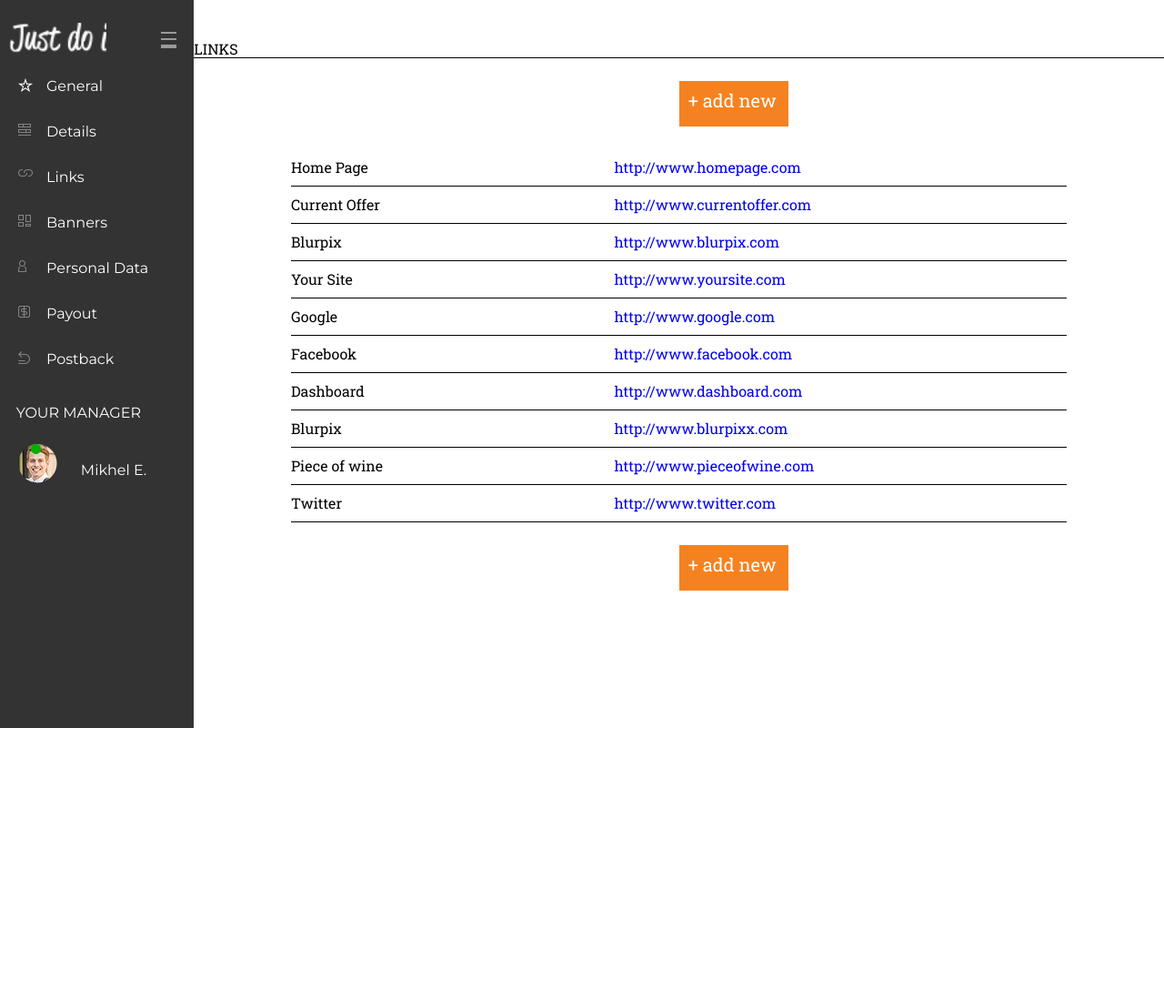
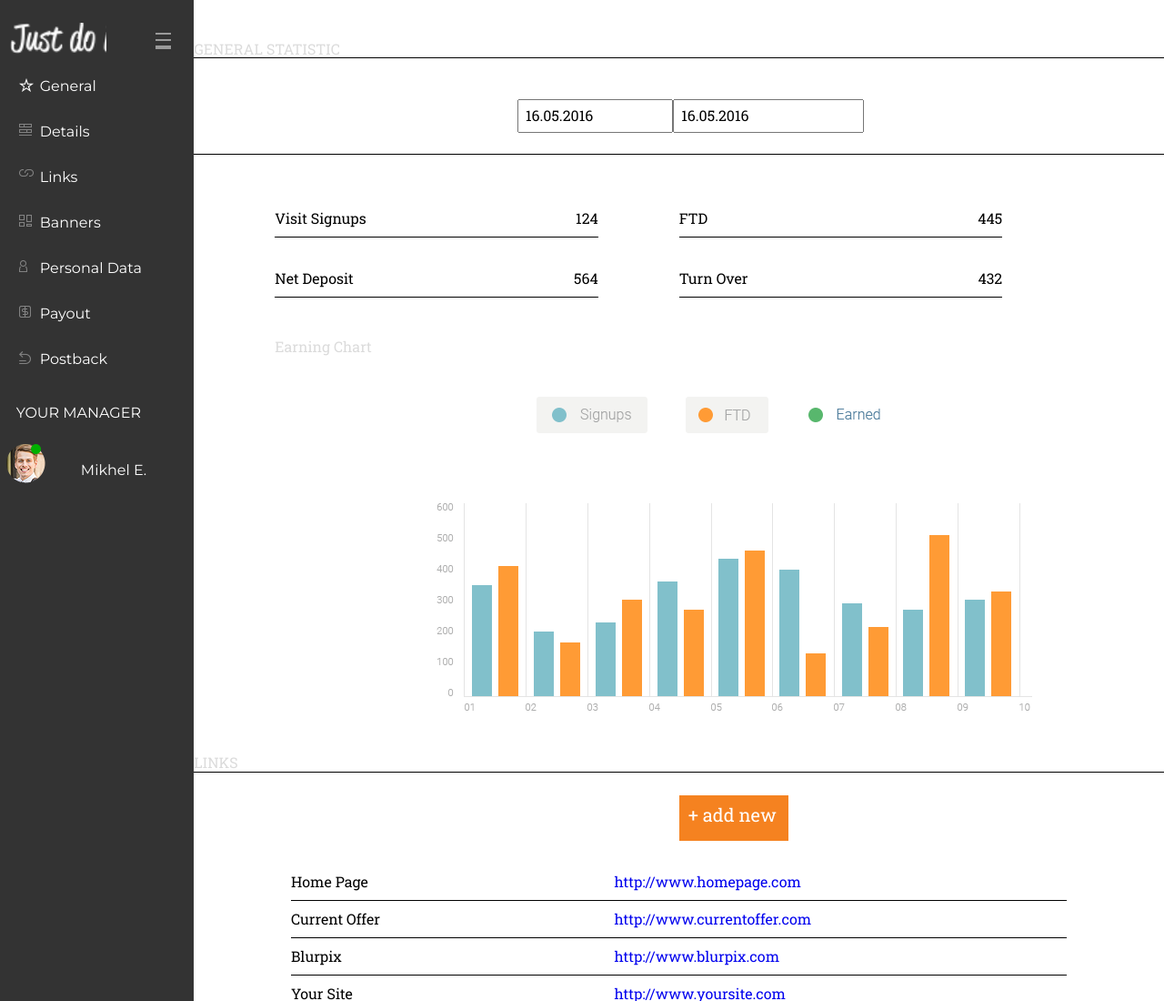
Before and after one commit to przemo88/projekt_indywidualny, a website: page index.html in a window 1280 px wide. Shown: the top 1100 px of the page at 91% size. Before the commit the page ends 800 px from the top, so only its background shows below. Drawn offline with Linux system fonts and the light colour scheme; a web font is replaced by a local one.

Commit message:
18.11.18

```diff
--- a/index.html
+++ b/index.html
@@ -26,6 +26,7 @@
 					<div class="col-l-12 personal">Personal Data</div>
 					<div class="col-l-12 payout">Payout</div>
 					<div class="col-l-12 postback">Postback</div>
+
 				</div>
 
 				<div class="row">
@@ -37,66 +38,113 @@
 					</div>
 
 					<div class="col-l-7 mt-1 online mt-4 col-offset-l-1">Mikhel E. </div>
-
-
-
 				</div>
 			</div>
 
+			</div>
+
+
+			<div class="col-l-10 border-bottom mt-4 roboto silver">GENERAL STATISTIC</div>
+
+		<div class="col-l-10">
+
+		<div class="col-offset-l-4 mt-4"><input type="text" value="16.05.2016" class="input-form roboto col-l-4"><input type="text" value="16.05.2016"  class="input-form roboto col-l-5">
+
 		</div>
 
-			<div class="roboto">
+		<div class="border-bottom mt-10"></div>
 
-				<div class="col-l-10 border-bottom mt-4 roboto">LINKS</div>
+	</div>
+			<div class="roboto padding">
+
+			<div class="col-l-10 mt-2">
+
+					<div class="col-offset-l-1 col-l-4 border-bottom mt-2 line-height">
+						<div class="row">
+						<div class="col-l-9">Visit Signups</div>
+						<div class="col-l-3 align-right">124</div>
+						</div>
+					</div>
+
+					<div class="col-offset-l-1 col-l-4 border-bottom mt-2 line-height">
+						<div class="row">
+						<div class="col-l-9">FTD</div>
+						<div class="col-l-3 align-right">445</div>
+						</div>
+					</div>
+
+					<div class="col-offset-l-1 col-l-4 border-bottom mt-2 line-height">
+						<div class="row">
+						<div class="col-l-9">Net Deposit</div>
+						<div class="col-l-3 align-right">564</div>
+						</div>
+					</div>
+
+					<div class="col-offset-l-1 col-l-4 border-bottom mt-2 line-height">
+						<div class="row">
+						<div class="col-l-9">Turn Over</div>
+						<div class="col-l-3 align-right">432</div>
+						</div>
+					</div>
+
+
+				<div class=" col-offset-l-1 col-l-10 mt-4 roboto silver">Earning Chart</div>
+
+				<div class="col-offset-l-3 mt-4"><img src="../mini/chart.png"></div>
+
+			</div>
+
+				<div class="col-l-10 border-bottom mt-4 roboto silver">LINKS</div>
+
 				<div class="col-offset-l-5 btn-orange mt-2 roboto">+ add new</div>
 				<div class="line-height">
 
-					<div class="col-offset-l-1 col-l-8 border-bottom mt-2">
+					<div class="col-offset-l-1 col-l-8 border-bottom-links mt-2">
 						<div class="col-l-4">Home Page</div>
 						<div class="col-l-4 col-offset-l-1"><a href="http://www.homepage.com">http://www.homepage.com</a></div>
 					</div>
 
-					<div class="col-offset-l-1 col-l-8 border-bottom ">
+					<div class="col-offset-l-1 col-l-8 border-bottom-links">
 						<div class="col-l-4">Current Offer</div>
 						<div class="col-l-4 col-offset-l-1"><a href="http://www.homepage.com">http://www.currentoffer.com</a></div>
 					</div>
 
-					<div class="col-offset-l-1 col-l-8 border-bottom ">
+					<div class="col-offset-l-1 col-l-8 border-bottom-links">
 						<div class="col-l-4">Blurpix</div>
 						<div class="col-l-4 col-offset-l-1"><a href="http://www.homepage.com">http://www.blurpix.com</a></div>
 					</div>
 
-					<div class="col-offset-l-1 col-l-8 border-bottom ">
+					<div class="col-offset-l-1 col-l-8 border-bottom-links">
 						<div class="col-l-4">Your Site</div>
 						<div class="col-l-4 col-offset-l-1"><a href="http://www.homepage.com">http://www.yoursite.com</a></div>
 					</div>
 
-					<div class="col-offset-l-1 col-l-8 border-bottom ">
+					<div class="col-offset-l-1 col-l-8 border-bottom-links">
 						<div class="col-l-4">Google</div>
 						<div class="col-l-4 col-offset-l-1"><a href="http://www.homepage.com">http://www.google.com</a></div>
 					</div>
 
-					<div class="col-offset-l-1 col-l-8 border-bottom ">
+					<div class="col-offset-l-1 col-l-8 border-bottom-links">
 						<div class="col-l-4">Facebook</div>
 						<div class="col-l-4 col-offset-l-1"><a href="http://www.homepage.com">http://www.facebook.com</a></div>
 					</div>
 
-					<div class="col-offset-l-1 col-l-8 border-bottom ">
+					<div class="col-offset-l-1 col-l-8 border-bottom-links">
 						<div class="col-l-4">Dashboard</div>
 						<div class="col-l-4 col-offset-l-1"><a href="http://www.homepage.com">http://www.dashboard.com</a></div>
 					</div>
 
-					<div class="col-offset-l-1 col-l-8 border-bottom ">
+					<div class="col-offset-l-1 col-l-8 border-bottom-links">
 						<div class="col-l-4">Blurpix</div>
 						<div class="col-l-4 col-offset-l-1"><a href="http://www.homepage.com">http://www.blurpixx.com</a></div>
 					</div>
 
-					<div class="col-offset-l-1 col-l-8 border-bottom ">
+					<div class="col-offset-l-1 col-l-8 border-bottom-links">
 						<div class="col-l-4">Piece of wine</div>
 						<div class="col-l-4 col-offset-l-1"><a href="http://www.homepage.com">http://www.pieceofwine.com</a></div>
 					</div>
 
-					<div class="col-offset-l-1 col-l-8 border-bottom ">
+					<div class="col-offset-l-1 col-l-8 border-bottom-links">
 						<div class="col-l-4">Twitter</div>
 						<div class="col-l-4 col-offset-l-1"><a href="http://www.homepage.com">http://www.twitter.com</a></div>
 					</div>
@@ -105,5 +153,6 @@
 					<div class="col-offset-l-5 btn-orange mt-2 roboto">+ add new</div>
 		</div>
 
+</div>
 </body>
 </html>
--- a/sass/_layout.scss
+++ b/sass/_layout.scss
@@ -35,7 +35,7 @@
 /* margin top */
 
 @mixin margin-top{
-	@for $a from 1 through 20{
+	@for $a from 1 through 30{
 		.mt-#{$a}{
 			margin-top: (10px * $a)+5px;
 		}
--- a/sass/_mixins.scss
+++ b/sass/_mixins.scss
@@ -57,8 +57,8 @@
 
 	&:before{
 		content:"";
-		margin-left:20px;
-		margin-right: 15px;
+		margin-left:10%;
+		margin-right: 3%;
 		margin-bottom: -2px;
 		display: inline-block;
 		width: $w;
@@ -139,23 +139,53 @@
 }
 
 
+/* Form */
+
+.input-form{
+	padding: 7px;
+
+		/*&:after{
+			content: url('../mini/delete.png');
+			margin-left: -2%;
+			width:16px;
+			height: 16px;
+		}*/
+	}
+
 /* Links */
 
 
 
 @mixin border-bottom{
-
 	width: 100%;
 	border-bottom: 1px solid black;
+}
+
+@mixin border-bottom-links{
+	@include  border-bottom;
 	&:hover{
 		background-color: $grey-3;
 		cursor:pointer;
+
+		@include mini_picture('../mini/link.png');
+		&:after{
+			content: url('../mini/delete.png');
+			margin-left: -2%;
+		}
+
 	}
 }
+
+
 
 .border-bottom{
 	@include border-bottom;
 }
+
+.border-bottom-links{
+	@include border-bottom-links;
+}
+
 
 .online{
 
@@ -166,26 +196,26 @@
 		width: 11px;
 		height: 11px;
 		background-image: url('../mini/dotted.png');
-		margin-left: -55px;
+		margin-left: -4.25%;
 		margin-top: -20px;
 		position: absolute;
 		background-repeat: no-repeat;
-	}
+		}
 	}
 
 
 .logo{
 	background-image:url('../mini/logo.png');
 	width: 86px;
-	height: 33px;
+	height: 34px;
 	background-size: cover;
-	margin-left: 10px;
+	margin-left: 5%;
 }
 
 .hamburger{
 	background-image:url('../mini/hamburger.png');
 	width: 50px;
 	height: 20px;
-	margin-left: 60px;
-	margin-top: 10px;
+	margin-left: 25%;
+	margin-top: 5%;
 }
--- a/sass/_variables.scss
+++ b/sass/_variables.scss
@@ -18,6 +18,8 @@ $red-3: #EC7171;
 $blue-1: #56819F;
 
 $white:#FFF;
+
+$silver: #dbdbdb;
 
 
 /* Font sizes */
@@ -40,6 +42,7 @@ $btn: 20px;
 
 $btn-width: 110px;
 $btn-heigth: 40px;
+
 
 
 /* Margin */
@@ -96,10 +99,14 @@ $btn-heigth: 40px;
 	color: $blue-1;
 }
 
+.silver{
+	color: $silver;
+}
+
 /* Menu */
 
 .menu{
-	height: 100vh;
+	height: 200vh;
 	background-color: $grey-1;
 	color:$white;
 
@@ -120,3 +127,9 @@ $btn-heigth: 40px;
 		text-decoration: none;
 	}
 }
+
+/* Margin */
+
+.align-right{
+	   text-align: right;
+}
```
Also changed, not shown: css/style.css, mini/chart.png (added), mini/delete.png (added), mini/filter.png (added), mini/link.png (added), 1 other file.
